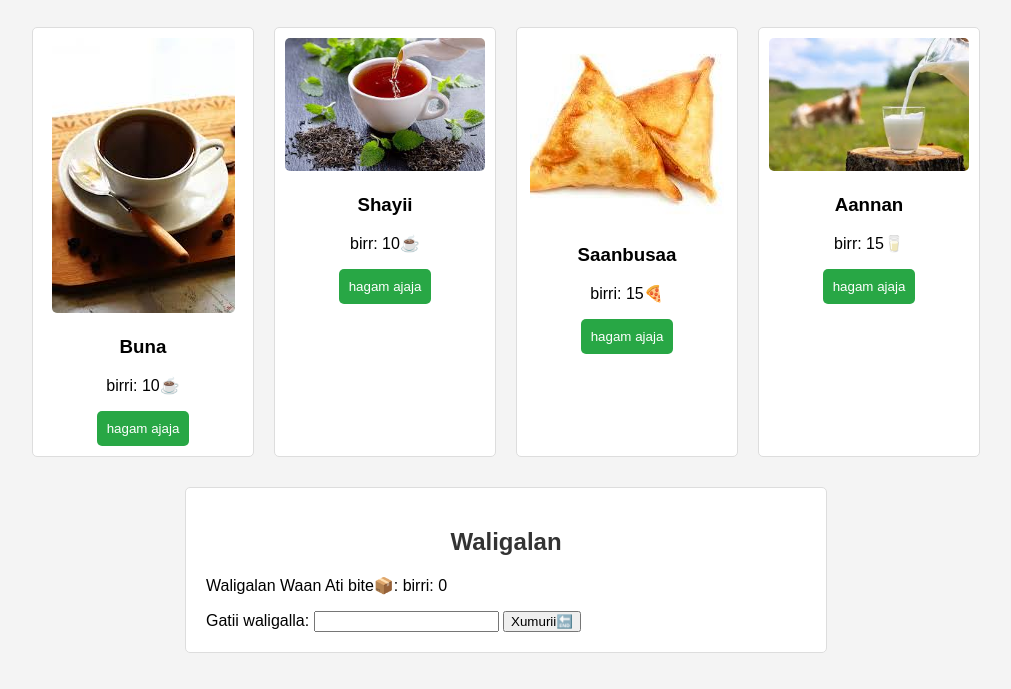
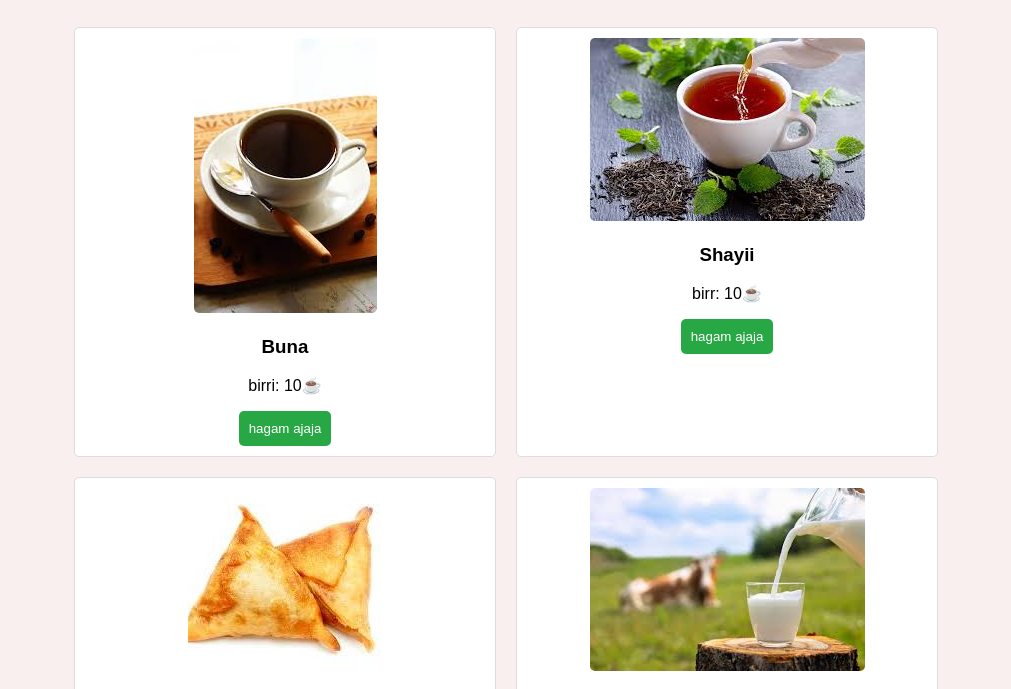
Before and after one commit to sabonawebsite-com/hotel-caffe, a plain HTML site: page index.html in a window 1280 px wide. Shown: the part 111-800 px from the top of the page, without its empty margins (134-1145 px from the left). Drawn offline with Linux system fonts and the light colour scheme.

Commit message:
Update index.html

```diff
--- a/index.html
+++ b/index.html
@@ -8,7 +8,7 @@
 <style>
   body {
     font-family: Arial, sans-serif;
-    background-color: #f4f4f4;
+    background-color: hsl(0, 55%, 96%);
     margin: 0;
     padding: 0;
   }
@@ -31,7 +31,7 @@
     border-radius: 5px;
     margin: 10px;
     padding: 10px;
-    width: 200px;
+    width: 400px;
     text-align: center;
   }
 
@@ -143,8 +143,8 @@
        <div class="Products3">
           <img src="anaa1.jpg" alt="Bag of Oranges">
           <h3>Aannan</h3>
-          <p>birr: 15🥛</p>
-          <button class="add-to-cart" data-price="10">hagam ajaja</button>
+          <p>birr: 15 🥛</p>
+          <button class="add-to-cart" data-price="15">hagam ajaja</button>
        </div>
        <div class="checkout">
           <h2>Waligalan</h2>
```
